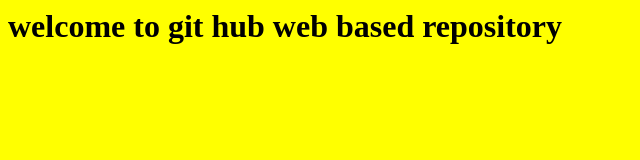
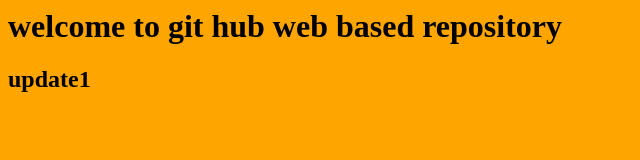
Before and after one commit to Revanth-source/githubreposirtoy, a plain HTML site: page index.html in a window 1280 px wide. Shown: the whole page, without its empty margins (0-640 px from the left). Drawn offline with Linux system fonts and the light colour scheme.

Commit message:
Update index.html
second commit

```diff
--- a/index.html
+++ b/index.html
@@ -1,5 +1,6 @@
 <html>
-<body bgcolor = 'yellow'>
+<body bgcolor = 'orange'>
 <h1> welcome to git hub web based repository <h1>
+  <h2>update1</h2>
 </body>
 </html>
```
